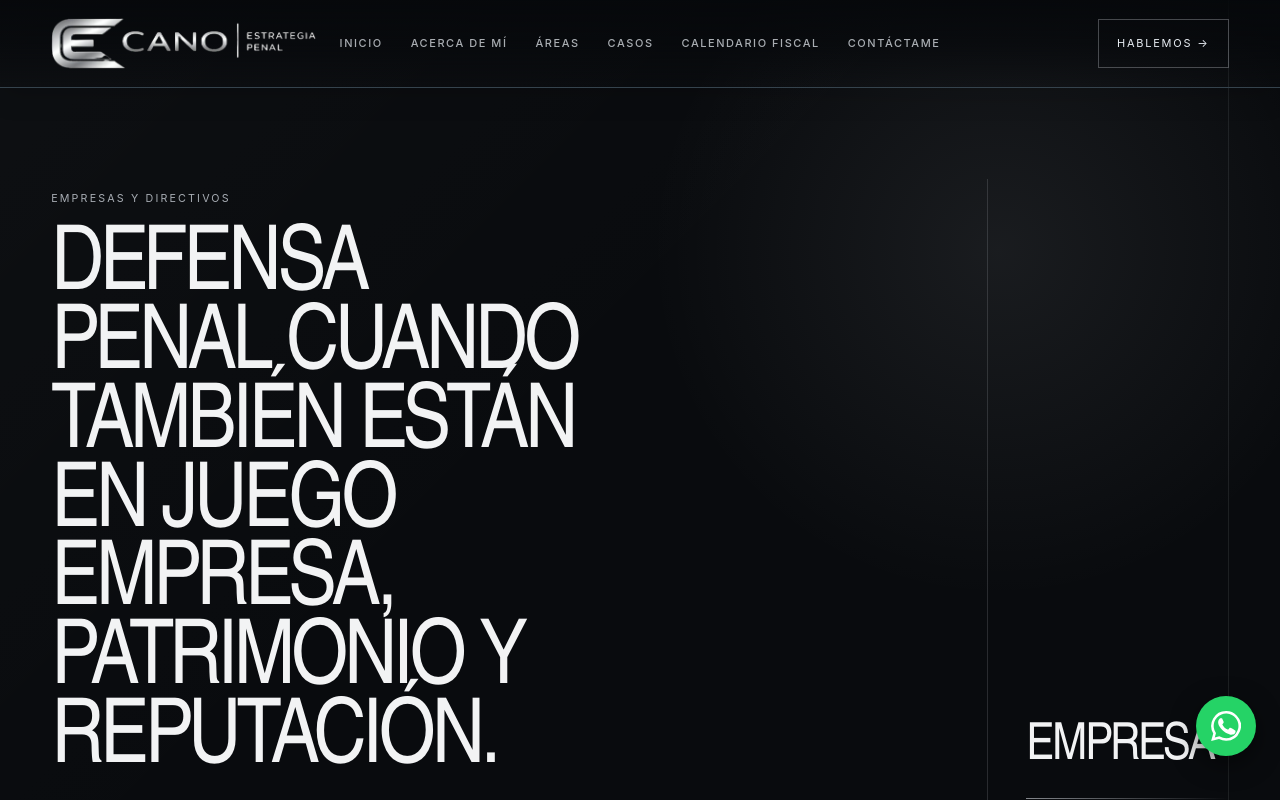
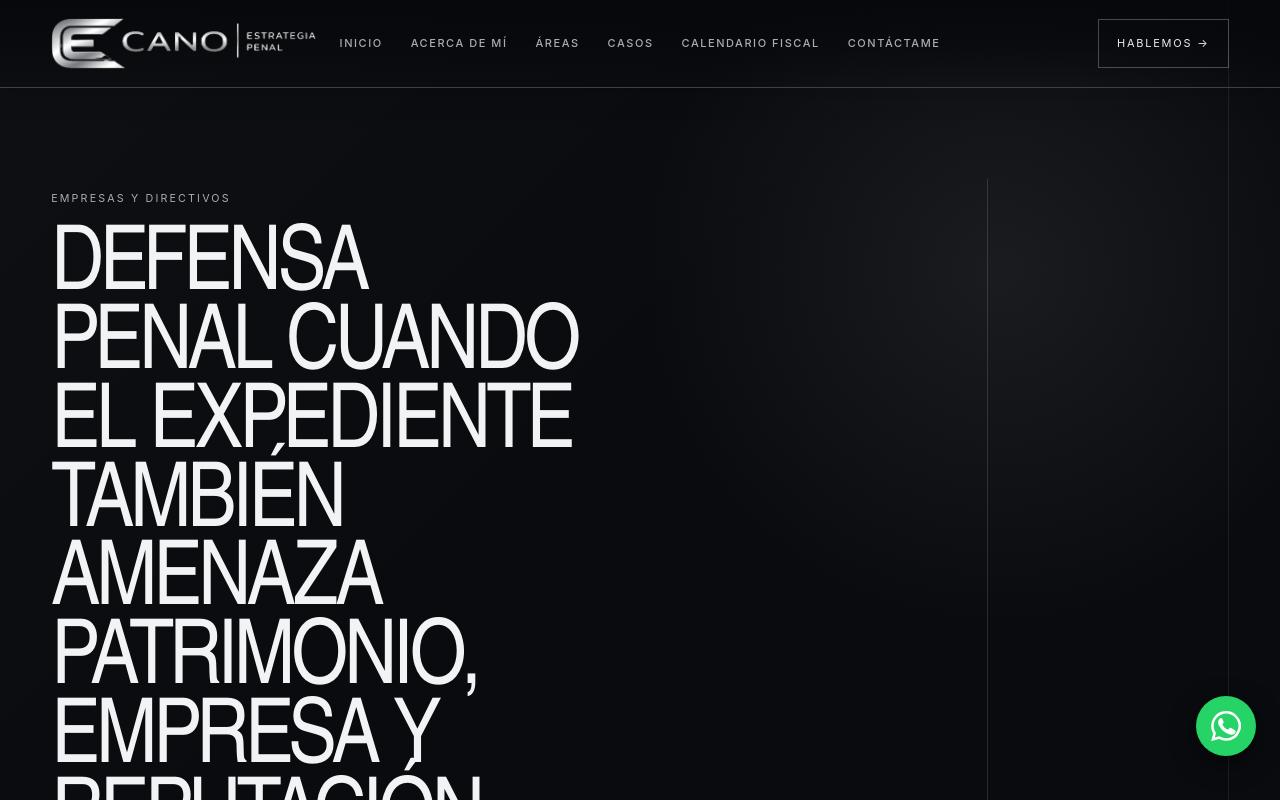
Before and after one commit to josuechavando350-png/nexus-engine, a Next.js app in the folder apps/cano-penal/: page /defensa-penal-empresarial in a window 1280 px wide. Shown: the top 800 px of the page. Built offline with nearby package versions, Linux system fonts and the light colour scheme.

Commit message:
preview(cano): refine enterprise defense copy

```diff
--- a/apps/cano-penal/src/app/defensa-penal-empresarial/page.tsx
+++ b/apps/cano-penal/src/app/defensa-penal-empresarial/page.tsx
@@ -11,12 +11,12 @@ export const metadata: Metadata = {
 export default function CorporateDefensePage() {
   return <PageShell><StrategicLanding
     eyebrow="Empresas y directivos"
-    title="Defensa penal cuando también están en juego empresa, patrimonio y reputación."
-    lead="Un expediente penal puede afectar simultáneamente personas, operaciones, información financiera y continuidad empresarial."
+    title="Defensa penal cuando el expediente también amenaza patrimonio, empresa y reputación."
+    lead="Un expediente penal puede comprometer simultáneamente personas, decisiones, información financiera, patrimonio y continuidad empresarial."
     marker="EMPRESA"
     context={[
-      "La defensa empresarial requiere distinguir la posición de la organización de la de administradores, socios, representantes y asesores.",
-      "No conviene tratar como un solo problema lo que puede contener conflictos societarios, financieros, contables, laborales y penales distintos."
+      "La defensa empresarial exige separar con precisión la posición de la organización de la exposición personal de administradores, socios, representantes y asesores.",
+      "Cuando un asunto mezcla frentes societarios, financieros, contables o contractuales, convertirlos en un solo problema penal suele borrar diferencias que son estratégicamente importantes."
     ]}
     scenarios={[
       { title: "Investigaciones a directivos", copy: "Definición de exposición individual, funciones reales, decisiones adoptadas y documentación disponible." },
@@ -28,6 +28,6 @@ export default function CorporateDefensePage() {
       { label: "Delitos financieros", href: "/delitos-financieros" },
       { label: "Evaluación empresarial confidencial", href: "/evaluacion-empresarial" }
     ]}
-    ctaTitle="El primer paso es separar el riesgo personal del riesgo de la empresa."
+    ctaTitle="El primer paso es distinguir qué riesgo pertenece a la persona, cuál a la empresa y qué requiere atención inmediata."
   /></PageShell>;
 }
```
